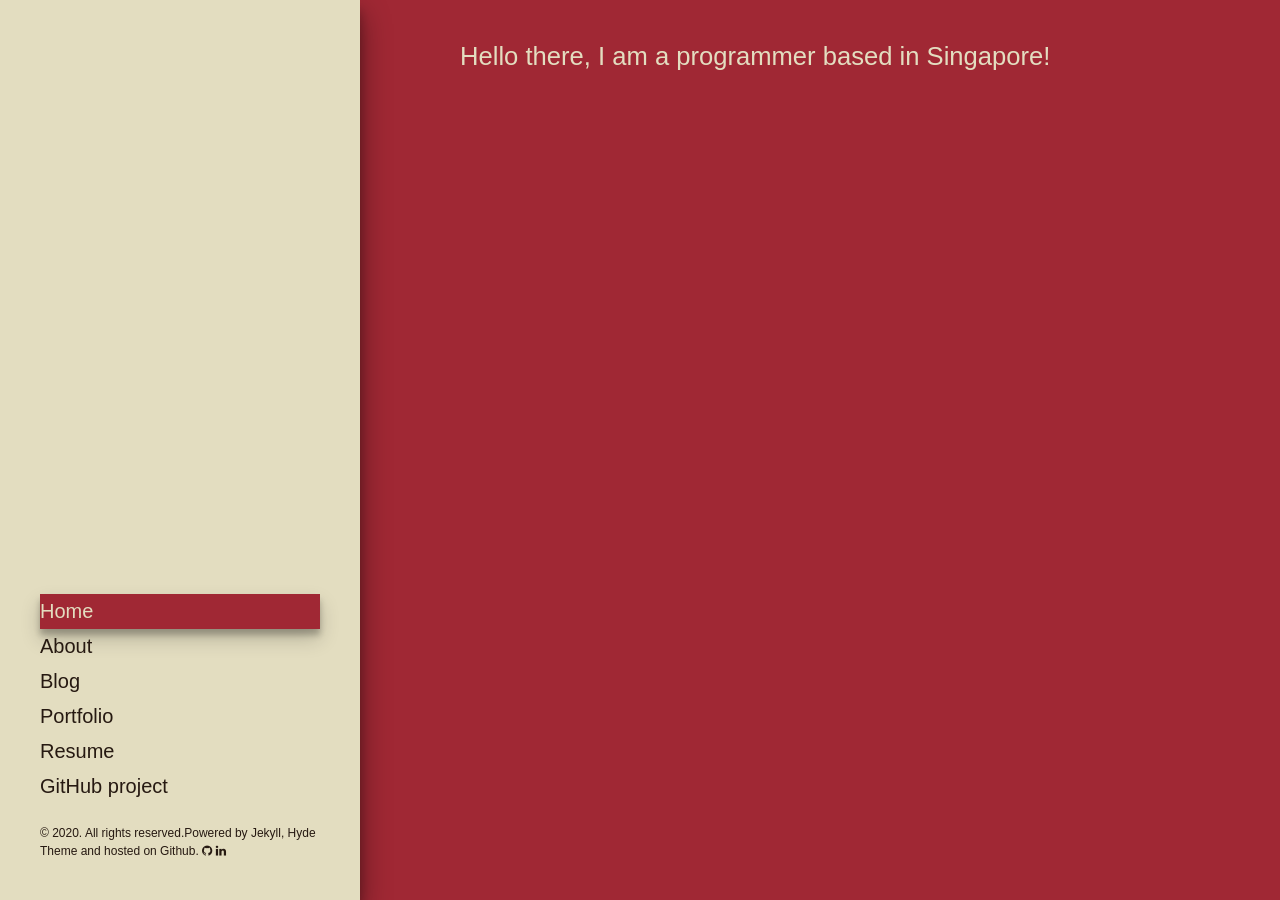
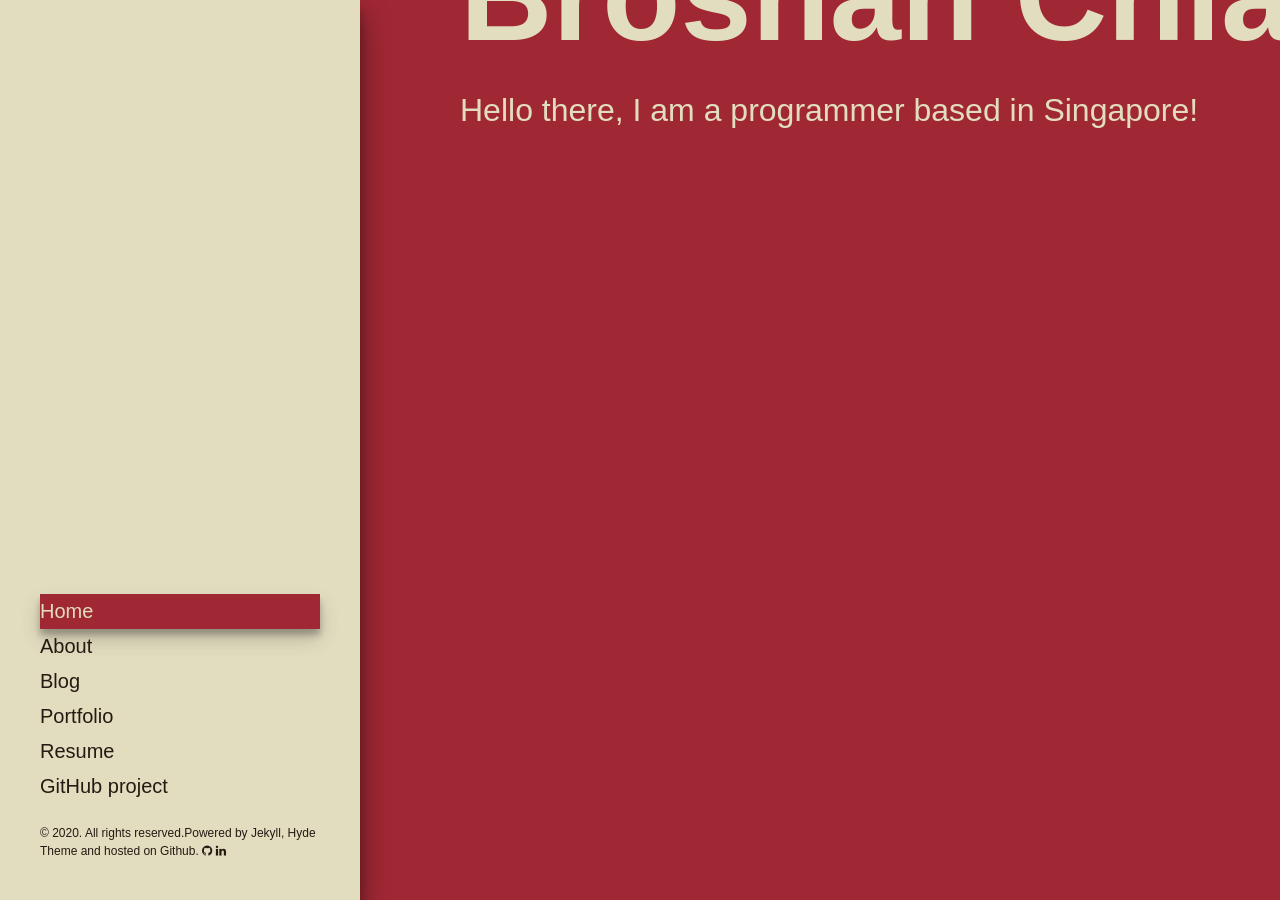
Before and after one commit to broscew/broscew.github.io, a Jekyll site: the page built from index.html, in a window 1280 px wide. Built offline with Jekyll 4.4.1, drawn with Linux system fonts in a browser that asks for light colours; the list of posts is cut into pages by our own code.

Commit message:
further tweaks to font size

```diff
--- a/public/css/poole.css
+++ b/public/css/poole.css
@@ -293,12 +293,12 @@
 }
 
 .name-content{
-    font-size: 8vw;
+    font-size: 10vw;
 }
 
 .desc-content
 {
-    font-size: 2vw;
+    font-size: 2.5vw;
 }
 
 
```
